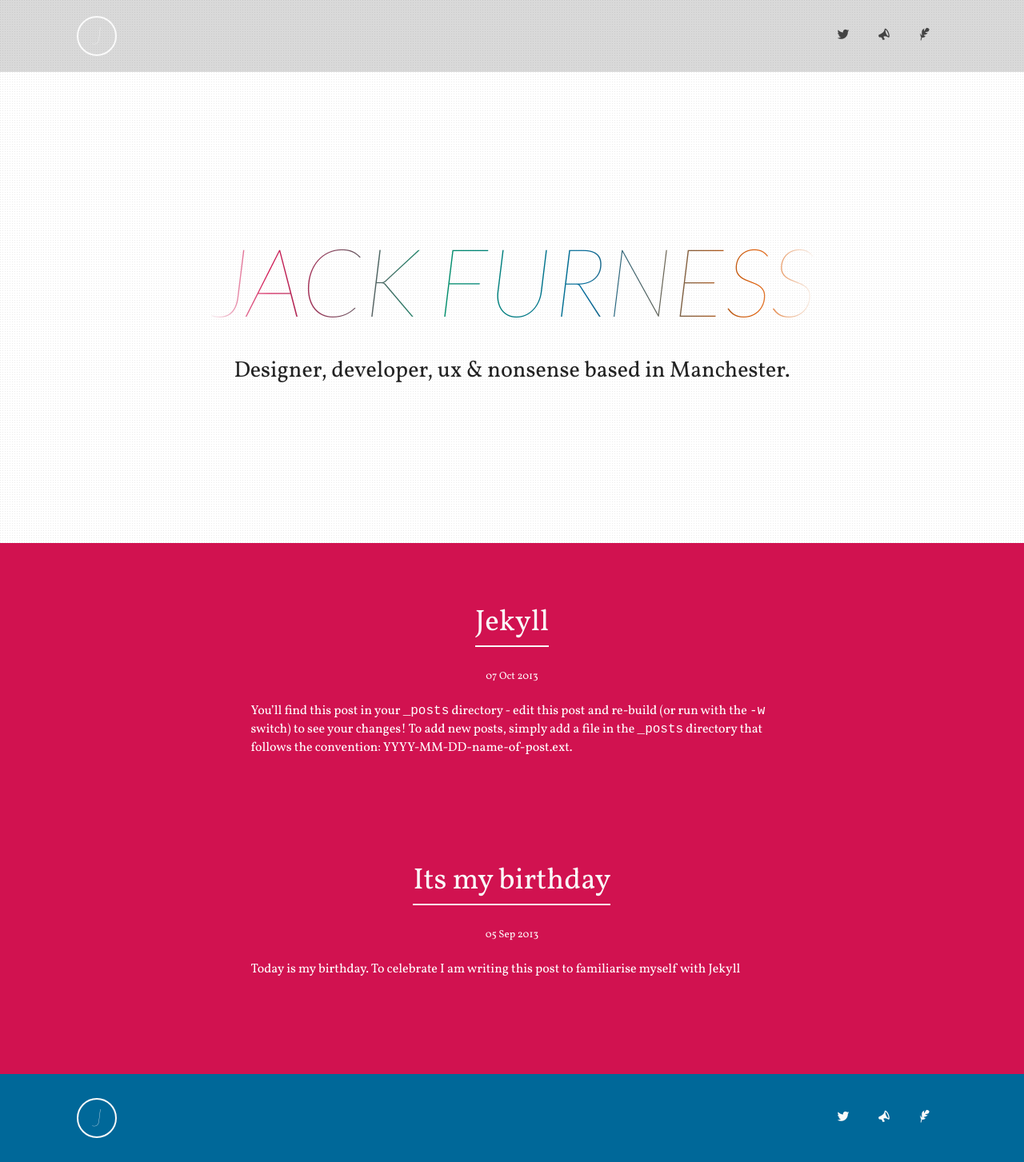
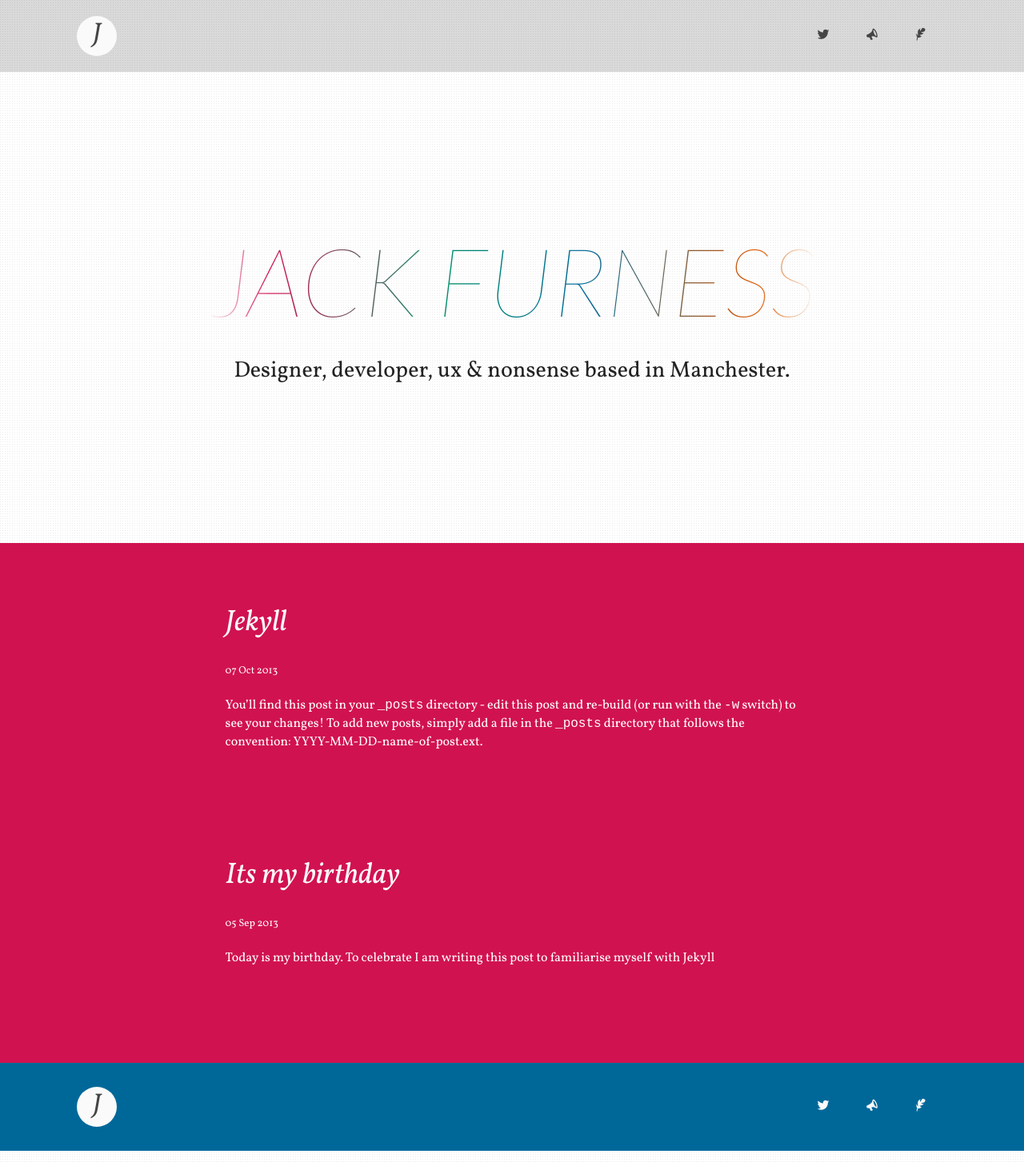
Before and after one commit to jackfurness/jackfurness.github.io, a Jekyll site: the page built from index.html, in a window 1280 px wide. Shown: the whole page at 80% size. Built offline with Jekyll 4.4.1, drawn with Linux system fonts in a browser that asks for light colours; Markdown is read by kramdown in place of the engine named in the settings.

Commit message:
Visual tweaks@

```diff
--- a/_includes/styles_and_scripts.html
+++ b/_includes/styles_and_scripts.html
@@ -8,7 +8,6 @@
 <link rel="stylesheet" href="/css/syntax.css">-->
 
 <!-- Custom CSS -->
-<link href='http://fonts.googleapis.com/css?family=Vollkorn' rel='stylesheet' type='text/css'>
-<link href='http://fonts.googleapis.com/css?family=Lato:100italic' rel='stylesheet' type='text/css'>
+<link href='http://fonts.googleapis.com/css?family=Lato:100italic|Vollkorn:400italic,400' rel='stylesheet' type='text/css'>
 
 <link rel="stylesheet" href="/css/style.css">
--- a/_layouts/default.html
+++ b/_layouts/default.html
@@ -7,7 +7,7 @@
         <div class="nav-background">
           <nav>
          <div class="logo">
-            <a href="#"><span class="logo-inner">J</span></a>
+            <a href="#" class="logo-inner">J<span class="offscreen">ack Furness</span></a>
           </div>
             <ul>
               <li><a href="#"><i class="icon-feather"></i><span class="offscreen">Blog</span></a></li>
--- a/css/style.css
+++ b/css/style.css
@@ -740,6 +740,15 @@ nav ul li {
 }
 nav ul li a i {
   margin-right: 5px;
+  border-radius: 50%;
+  padding: 5px;
+  -webkit-transition: background 0.3s linear;
+  -moz-transition: background 0.3s linear;
+  transition: background 0.3s linear;
+}
+nav ul li a:hover i {
+  background: rgba(0, 0, 0, 0.4);
+  color: #fff;
 }
 
 .logo {
@@ -752,18 +761,25 @@ nav ul li a i {
   margin-right: 0;
 }
 .logo .logo-inner {
-  color: #fafafa;
+  color: #444;
   font-weight: 100;
-  border: 2px solid #fafafa;
+  background: #fafafa;
   border-radius: 50%;
-  font-size: 30px;
+  font-size: 33px;
   height: 50px;
   width: 50px;
   display: block;
   text-align: center;
-  font-family: "Lato", "Helvetica Neue", Helvetica, Arial, sans-serif;
+  font-family: "Vollkorn", Georgia, Cambria, "Times New Roman", Times, serif;
   font-style: italic;
-  font-weight: 100;
+  -webkit-transition: all 0.8s linear;
+  -moz-transition: all 0.8s linear;
+  transition: all 0.8s linear;
+}
+.logo .logo-inner:hover {
+  background: #444;
+  background: rgba(0, 0, 0, 0.4);
+  color: #fff;
 }
 
 .nav-background {
@@ -795,47 +811,31 @@ ul.posts {
 }
 ul.posts > li {
   margin-bottom: 2em;
-  padding: 2em;
+  padding: 2em 0;
 }
 ul.posts > li .blog-heading {
-  text-align: center;
+  font-style: italic;
+  /*.blog-heading-bullet {
+  	height: 10px;
+  	width: 10px;
+  	color: #333;
+  	display: block;
+  	margin: 0 auto;
+  	border-radius: 50%;
+  	background: $color-red;
+  	margin-top: -5px;
+  	position: relative;
+  	@include transition (all 0.8s linear);
+  }*/
 }
 ul.posts > li .blog-heading a {
   color: #fafafa;
-  border-bottom: 2px solid #fafafa;
   padding-bottom: 10px;
   display: inline-block;
-  -webkit-transition: all 0.8s linear;
-  -moz-transition: all 0.8s linear;
-  transition: all 0.8s linear;
-  z-index: 99;
   position: relative;
-}
-ul.posts > li .blog-heading a:hover {
-  border-color: #d11250;
-  z-index: 0;
-}
-ul.posts > li .blog-heading a:hover + .blog-heading-bullet {
-  background: #fafafa;
-  z-index: 99;
-}
-ul.posts > li .blog-heading .blog-heading-bullet {
-  height: 10px;
-  width: 10px;
-  color: #333;
-  display: block;
-  margin: 0 auto;
-  border-radius: 50%;
-  background: #d11250;
-  margin-top: -5px;
-  position: relative;
-  -webkit-transition: all 0.8s linear;
-  -moz-transition: all 0.8s linear;
-  transition: all 0.8s linear;
 }
 ul.posts > li .blog-date {
   display: block;
-  text-align: center;
   font-size: 13px;
 }
 
```
Also changed, not shown: src/css/style.scss (+36 -20 lines), 6 other files.
